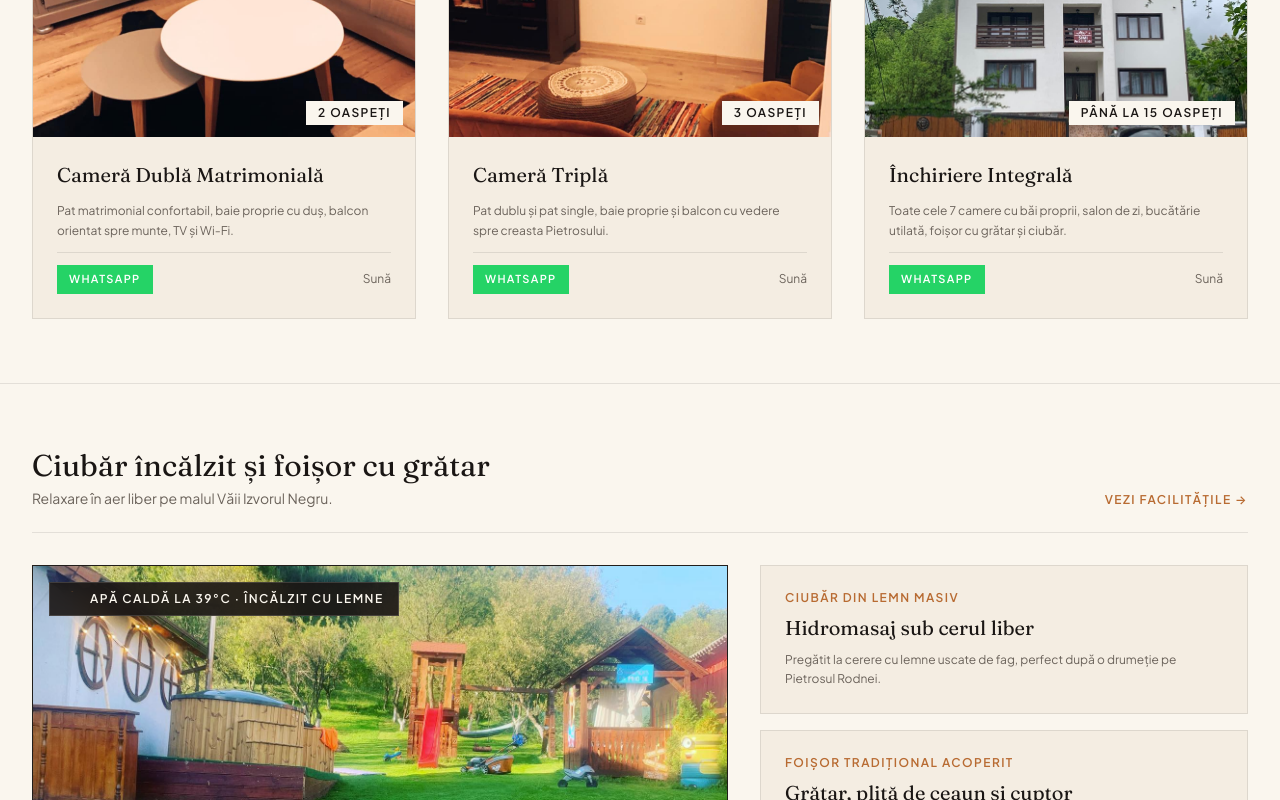
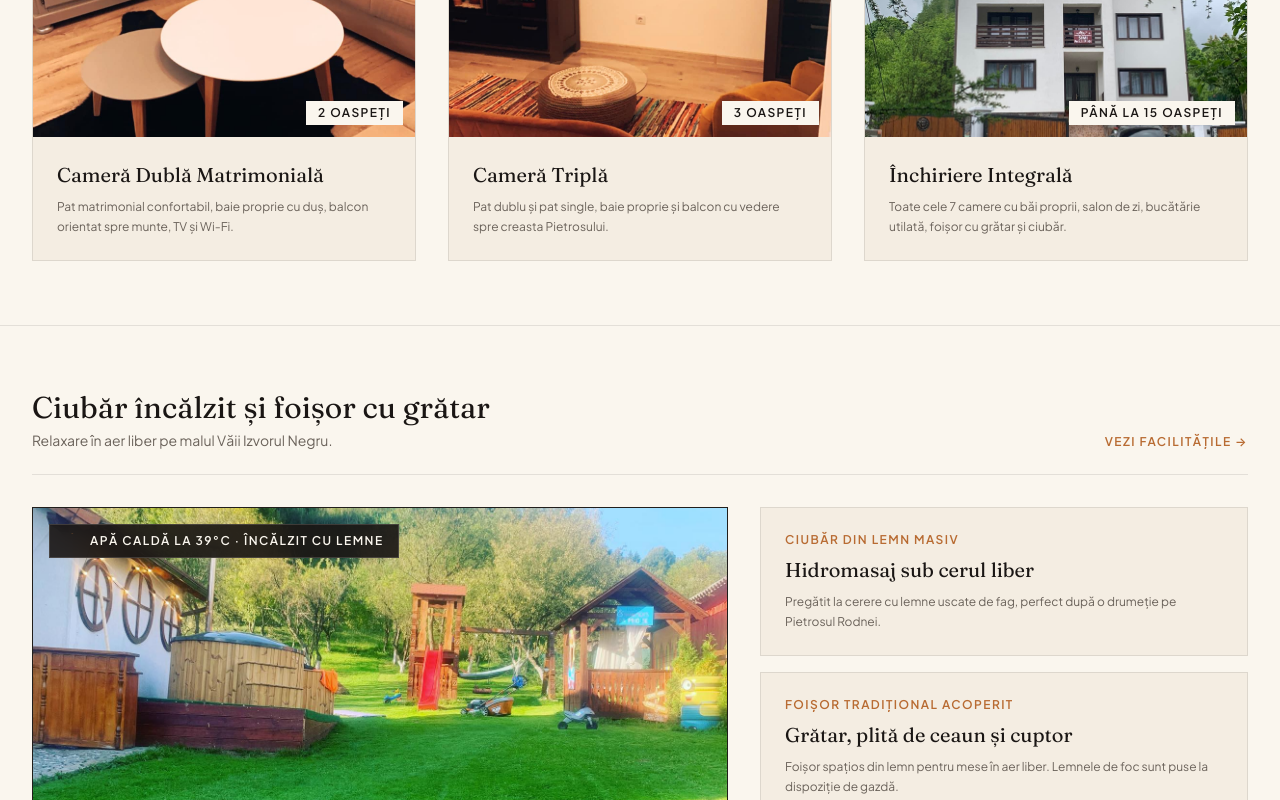
Before and after one commit to silviubahrin/pensiunea-simi-web, a React (Vite) app: page / in a window 1280 px wide. Shown: the part 1100-1900 px from the top of the page. Built offline with nearby package versions, Linux system fonts and the light colour scheme.

Commit message:
refactor: remove redundant CTA buttons from Camere homepage section and Camere subpage

```diff
--- a/src/App.tsx
+++ b/src/App.tsx
@@ -253,11 +253,6 @@ export function App() {
     setPage(next);
     setMenuOpen(false);
     window.scrollTo({ top: 0, behavior: "smooth" });
-  };
-
-  const getRoomWhatsAppUrl = (roomName: string) => {
-    const message = `Bună ziua! Aș dori informații despre disponibilitate pentru ${roomName} la Pensiunea Simi Moisei.`;
-    return `https://wa.me/${WHATSAPP_NUMBER}?text=${encodeURIComponent(message)}`;
   };
 
   // Theme-aware tokens
@@ -538,29 +533,13 @@ export function App() {
                         </div>
                       </div>
 
-                      <div className="p-6 space-y-3">
+                      <div className="p-6 space-y-2">
                         <h3 className={`font-chalet text-xl ${themeText}`}>
                           {suite.name}
                         </h3>
                         <p className={`text-xs ${themeTextMuted} leading-relaxed`}>
                           {suite.spec}
                         </p>
-                        <div className={`pt-3 flex items-center justify-between border-t ${themeBorder}`}>
-                          <a
-                            href={getRoomWhatsAppUrl(suite.name)}
-                            target="_blank"
-                            rel="noopener noreferrer"
-                            className="py-1.5 px-3 bg-[#25D366] hover:bg-[#20ba59] text-white text-[11px] uppercase tracking-[0.12em] font-semibold transition-colors"
-                          >
-                            WhatsApp
-                          </a>
-                          <a
-                            href={`tel:+${WHATSAPP_NUMBER}`}
-                            className={`text-xs ${themeTextMuted} hover:${themeText} transition-colors`}
-                          >
-                            Sună
-                          </a>
-                        </div>
                       </div>
                     </div>
                   ))}
@@ -860,23 +839,6 @@ export function App() {
                         </div>
                       ))}
                     </div>
-
-                    <div className="pt-3 flex items-center justify-between">
-                      <a
-                        href={getRoomWhatsAppUrl(suite.name)}
-                        target="_blank"
-                        rel="noopener noreferrer"
-                        className="py-1.5 px-3 bg-[#25D366] hover:bg-[#20ba59] text-white text-[11px] uppercase tracking-[0.12em] font-semibold transition-colors"
-                      >
-                        WhatsApp
-                      </a>
-                      <a
-                        href={`tel:+${WHATSAPP_NUMBER}`}
-                        className={`text-xs ${themeTextMuted} hover:${themeText} transition-colors`}
-                      >
-                        Sună
-                      </a>
-                    </div>
                   </div>
                 </div>
               ))}
```
